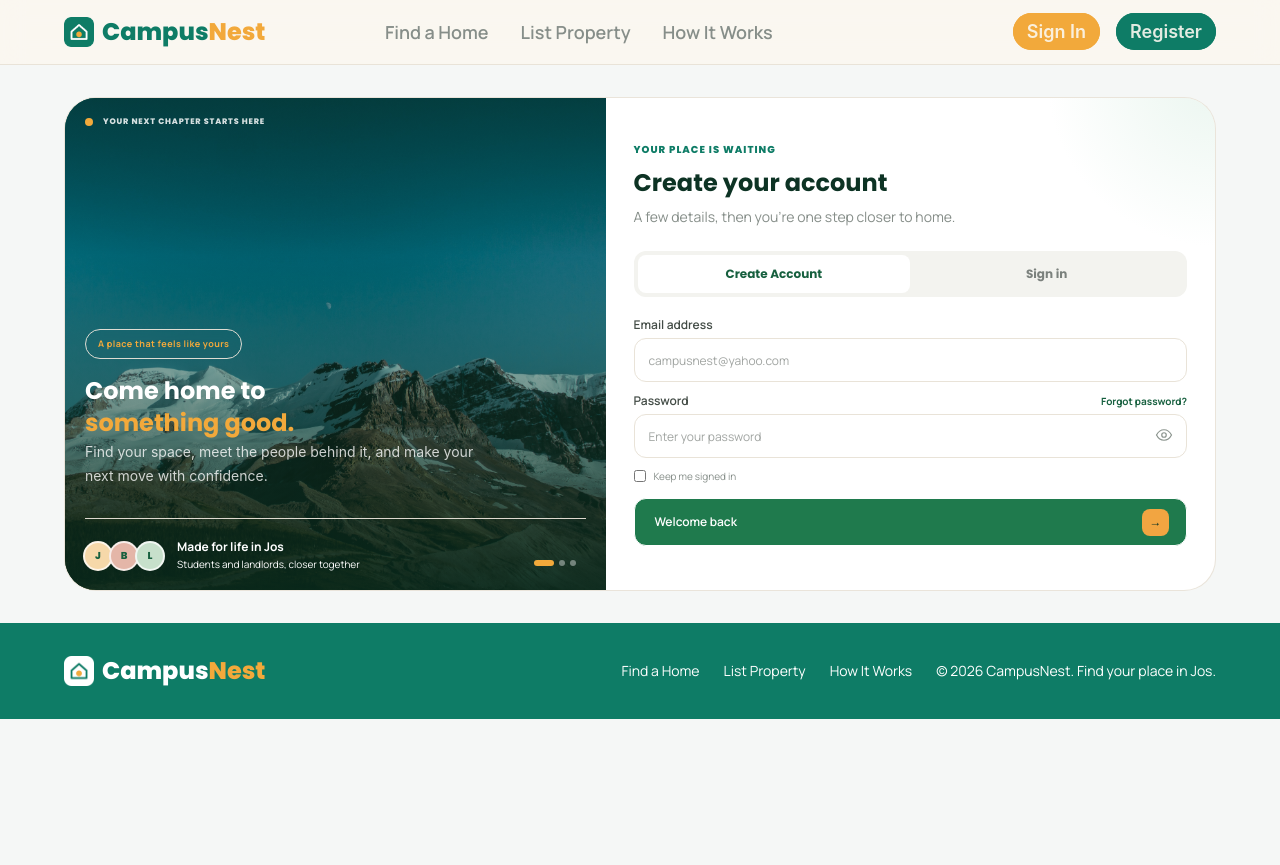
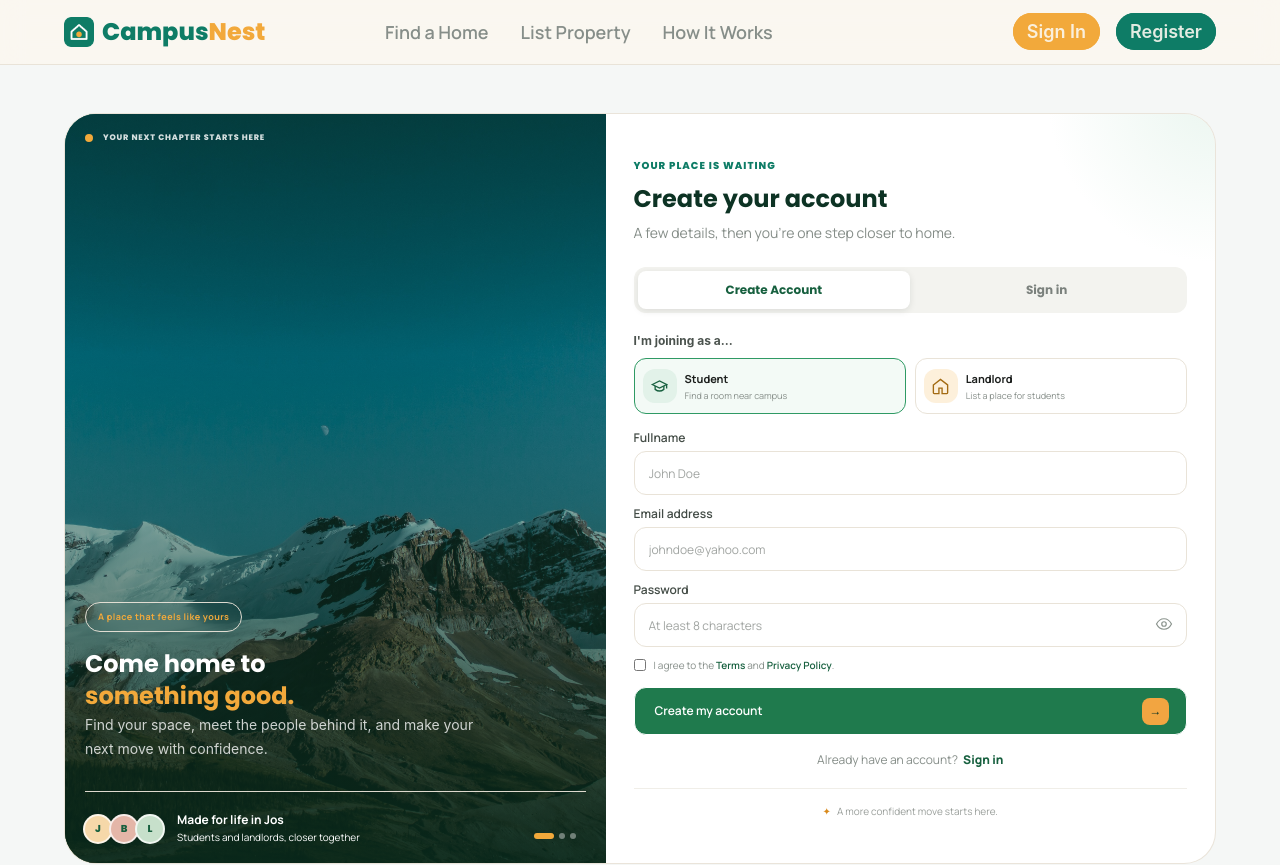
Before and after one commit to Tjay05/campus-nest, a React (Vite) app: page /auth in a window 1280 px wide. Shown: the top 865 px of the page. Before the commit the page ends 800 px from the top, so only its background shows below. Built offline with nearby package versions, Linux system fonts and the light colour scheme.

Commit message:
Add animations and transitions

```diff
--- a/src/pages/Auth.jsx
+++ b/src/pages/Auth.jsx
@@ -1,18 +1,60 @@
+import { useState } from "react";
 import MountImg from "../assets/images/mountain.jpg";
 
 const Auth = () => {
+  const [tab, setTab] = useState('signup');
+  const [role, setRole] = useState('student');
+  const [isPasswordVisible, setIsPasswordVisible] = useState(false);
+  const [isBtnToggled, setIsBtnToggled] = useState(false);
+  const [showLeaving, setShowLeaving] = useState(false);
+  const [isTraniting, setIsTraniting] = useState(false);
+  const [isFormChanging, setIsFormChanging] = useState(false);
+
+  const handleModeGlider = () => {
+    if (showLeaving) return;
+
+    setIsBtnToggled((prev) => !prev);
+    setShowLeaving(true);
+
+    setTimeout(() => {
+      setShowLeaving(false);
+    }, 170);
+  };
+
+  const handlePanelChange = () => {
+    if (isTraniting) return;
+
+    setIsBtnToggled((prev) => !prev);
+    setIsTraniting(true);
+
+    setTimeout(() => {
+      setIsTraniting(false);
+    }, 500);
+  }
+
+  const handleFormChange = () => {
+    if (isFormChanging) return;
+
+    setIsBtnToggled((prev) => !prev);
+    setIsFormChanging(true);
+
+    setTimeout(() => {
+      setIsFormChanging(false);
+    }, 170);
+  }
+
   return (
-    <section className="rule my-8 rounded-4xl relative border border-[#e9e3d8f2] bg-white grid grid-cols-1 md:grid-cols-[0.94fr_1.06fr] overflow-hidden isolate">
+    <section className="rule my-4 rounded-4xl relative border border-[#e9e3d8f2] bg-white grid grid-cols-1 md:my-8 lg:my-12 md:grid-cols-[0.94fr_1.06fr] overflow-hidden isolate">
       {/* Orbit One */}
       {/* Orbit Two */}
       <aside className="min-h-47.5 relative overflow-hidden text-white bg-[#17603f] flex flex-col justify-between py-4.5 px-5 w-full md:min-h-full">
-        <div className="absolute inset-0 scale-[1.04] transition-[scale,filter] duration-[1.25s] ease-[cubic-bezier(0.2,0.75,0.18,1)] bg-cover bg-center"  style={{ backgroundImage: `url(${MountImg})` }}></div>
+        <div className="absolute inset-0 scale-[1.04] transition-[scale,filter] duration-[1.25s] ease-[cubic-bezier(0.22,1,0.36,1)] bg-cover bg-center"  style={{ backgroundImage: `url(${MountImg})` }}></div>
         <div className="absolute inset-0 bg-[linear-gradient(180deg,#08281b78_0%,#08281b26_32%,#08281b6b_55%,#08281beb_100%)]"></div>
 
         <p className="flex items-center gap-2.5 text-[#ffffffd6] font-[poppins] uppercase text-[8px] font-extrabold relative z-1 tracking-widest"><span className="w-2 h-2 rounded-full bg-[#F2A93B]"></span> your next chapter starts here</p>
-        <div className="relative z-1 mt-6 max-w-100 transition-[transform,opacity] duration-[0.65s] ease-[cubic-bezier(0.2,0.75,0.18,1)] md:mt-auto md:mb-7.5">
-          <span className="inline-block py-1.25 px-2.25 border border-[#e9e3d8f2] rounded-full text-[#F2A93B] text-[9px] font-bold font-[manrope] tracking-wider backdrop-blur-sm md:py-1.75 md:px-3">A place that feels like yours</span>
-          <h1 className="mt-4 text-2xl font-[poppins] font-bold">Come home to<br /><span className="text-[#F2A93B]">something good.</span></h1>
+        <div className={`${showLeaving ? "leaving " : ""}relative z-1 mt-6 max-w-100 transition-[translate,opacity] duration-[0.65s,0.35s] ease-[cubic-bezier(0.22,1,0.36,1)] md:mt-auto md:mb-7.5`}>
+          <span className="inline-block py-1.25 px-2.25 border border-[#e9e3d8f2] rounded-full text-[#F2A93B] text-[9px] font-bold font-[manrope] tracking-wider backdrop-blur-sm md:py-1.75 md:px-3">{tab === 'signup' ? "A place that feels like yours" : "Your next chapter is right here"}</span>
+          <h1 className="mt-4 text-2xl font-[poppins] font-bold">{tab === 'signup' ? "Come home to" : "Welcome back"}<br /><span className="text-[#F2A93B]">{tab === 'signup' ? "something good" : "to your place"}.</span></h1>
           <p className="hidden mt-4 text-[#ffffffc9] leading-relaxed text-sm max-w-85 md:inline">Find your space, meet the people behind it, and make your next move with confidence.</p>
         </div>
         <div className="hidden items-center gap-3 border-t border-t-[#e9e3d8f2] pt-5 md:flex z-1">
@@ -34,20 +76,62 @@ const Auth = () => {
       </aside>
 
       <div className="p-5 relative flex flex-col justify-center overflow-hidden before:content-[''] before:absolute before:w-85 before:h-85 before:rounded-full before:bg-radial before:from-[#e2f2e9b3] before:to-[#e2f2e900] before:to-70% before:-top-47.5 before:-right-42.5 md:px-7 md:py-11">
-        <div className="relative">
+        <div className={`${isTraniting ? "is-transitioning " : ""}relative`}>
           <div className="hidden"><span className=""></span></div>
-          <p className="uppercase text-[10px] font-extrabold font-[poppins] tracking-widest text-[#0E7C66] mb-2.5">your place is waiting</p>
-          <h2 className="text-2xl font-bold font-[poppins] text-[#0d3324]">Create your account</h2>
-          <p className="text-[#868e89] font-[manrope] mt-2 text-sm">A few details, then you're one step closer to home.</p>
+          <p className="uppercase text-[10px] font-extrabold font-[poppins] tracking-widest text-[#0E7C66] mb-2.5">{tab ==='signup' ? "your place is waiting" : "good to have you back"}</p>
+          <h2 className="text-2xl font-bold font-[poppins] text-[#0d3324]">{tab === "signup" ? "Create your account" : "Welcome back"}</h2>
+          <p className="text-[#868e89] font-[manrope] mt-2 text-sm">{tab === "signup" ? "A few details, then you're one step closer to home." : "Sign in and pick up right where you left off."}</p>
         </div>
 
         <div className="relative grid grid-cols-2 isolate bg-[#f3f3ef] p-1 rounded-xl mx-0 mt-6 mb-5">
-          <span className="absolute -z-1 top-1 bottom-1 left-1 w-[calc(50%-4px)] rounded-lg bg-white  "></span>
-          <button className="border-0 h-9.5 bg-transparent text-xs font-bold font-[poppins] cursor-pointer  text-[#17603f]">Create Account</button>
-          <button className="border-0 h-9.5 bg-transparent text-[#7b817d] text-xs font-bold font-[poppins] cursor-pointer  ">Sign in</button>
+          <span className={`${tab === 'signup' ? '' : 'translate-x-full'} absolute -z-1 top-1 bottom-1 left-1 w-[calc(50%-4px)] rounded-lg bg-white shadow-[0_2px_7px_rgba(20,30,25,0.1)] transition-[translate,background] duration-[620ms,500ms] ease-[cubic-bezier(0.22,1,0.36,1),ease]`}></span>
+          <button onClick={() => {setTab('signup'); handleModeGlider(); handlePanelChange(); handleFormChange()}} className={`${tab === 'signup' ? 'active-tab' : ''} border-0 h-9.5 bg-transparent text-xs font-bold font-[poppins] cursor-pointer text-[#7b817d]`}>Create Account</button>
+          <button onClick={() => {setTab('signin'); handleModeGlider(); handlePanelChange(); handleFormChange()}} className={`${tab === 'signup' ? '' : 'active-tab'} border-0 h-9.5 bg-transparent text-xs font-bold font-[poppins] cursor-pointer text-[#7b817d]`}>Sign in</button>
         </div>
 
-        <form className="nne active:block">
+        {tab === 'signup' ? (
+          // Signup
+          <form className={`${isFormChanging ? "active-form " : ""}active:block`}>
+            <fieldset className="border-0 p-0 mx-0 mt-0 mb-4 min-w-0 fpnt-[manrope]">
+              <legend className="text-xs text-[#4a524d] font-bold mb-2.25">I'm joining as a...</legend>
+              <div className="grid grid-cols-2 gap-2.25">
+                <button onClick={() => setRole('student')} className="relative min-w-0 flex gap-2 items-center px-2 py-2.5 rounded-xl border border-[#2f9a64] text-left bg-[#f3faf6] cursor-pointer hover:border-[#a9d4bb] hover:-translate-y-0.5 transition-[border-color,background,-translate-y] duration-300">
+                  <span className="w-8.5 h-8.5 grid place-items-center rounded-xl flex-none bg-[#e2f2e9] text-[#17603f]"><svg className="w-4.75 h-4.75 fill-none stroke-current stroke-[1.7]" viewBox="0 0 24 24"><path d="M3 9.5 12 5l9 4.5-9 4.5-9-4.5Z"/><path d="M6.5 11.4v4.2c3.2 2.5 7.8 2.5 11 0v-4.2M21 9.5v5"/></svg></span>
+                  <span className="font-[manrope]"><strong className="block text-[11px] text-[#1c1f1d]">Student</strong><small className="block text-[9px] text-[#868e89] leading-tight mt-0.5">Find a room near campus</small><span className="grid place-items-center absolute top-1.5 right-1.5 w-3.5 rounded-full bg-[#1f7a4d] text-white text-[9px] opacity-0">✓</span></span>
+                </button>
+                <button onClick={() => setRole('landlord')} className="relative min-w-0 flex gap-2 items-center px-2 py-2.5 rounded-xl border border-[#e9e3d8] text-left bg-white cursor-pointer hover:border-[#a9d4bb] hover:-translate-y-0.5 transition-[border-color,background,-translate-y] duration-300">
+                  <span className="w-8.5 h-8.5 grid place-items-center rounded-xl flex-none bg-[#fdf0db] text-[#a26a12]"><svg className="w-4.75 h-4.75 fill-none stroke-current stroke-[1.7]" viewBox="0 0 24 24"><path d="m3 10 9-7 9 7v10a1 1 0 0 1-1 1h-6v-7h-4v7H4a1 1 0 0 1-1-1V10Z"/><path d="M8 10h.01M16 10h.01"/></svg></span>
+                  <span className="font-[manrope]"><strong className="block text-[11px] text-[#1c1f1d]">Landlord</strong><small className="block text-[9px] text-[#868e89] leading-tight mt-0.5">List a place for students</small><span className="grid place-items-center absolute top-1.5 right-1.5 w-3.5 rounded-full bg-[#1f7a4d] text-white text-[9px] opacity-0">✓</span></span>
+                </button>
+              </div>
+            </fieldset>
+
+            <div className="flex flex-col gap-1.25 mb-2.75 text-[11px] text-[#434c46] font-[manrope]">
+              <label htmlFor="signup-name" className="text-xs font-semibold">Fullname</label>
+              <input id="signup-name" type="text" placeholder="John Doe" required className="w-full h-11 rounded-xl text-xs py-0 px-3.5 border border-[#e9e3d8] bg-white outline-none " />
+            </div>
+            <div className="flex flex-col gap-1.25 mb-2.75 text-[11px] text-[#434c46] font-[manrope]">
+              <label htmlFor="signup-email" className="text-xs font-semibold">Email address</label>
+              <input id="signup-email" type="email" placeholder="johndoe@yahoo.com" required className="w-full h-11 rounded-xl text-xs py-0 px-3.5 border border-[#e9e3d8] bg-white outline-none " />
+            </div>
+            <div className="flex flex-col gap-1.25 mb-2.75 text-[11px] text-[#434c46] font-[manrope]">
+              <label htmlFor="signup-password" className="text-xs font-semibold">Password</label>
+              <div className="relative">
+                <input id="signup-password" type={isPasswordVisible ? "text" : "password"} placeholder="At least 8 characters" required className="w-full h-11 rounded-xl text-xs py-0 px-3.5 border border-[#e9e3d8] bg-white outline-none " />
+                <button onClick={() => setIsPasswordVisible(!isPasswordVisible)} className="absolute right-2.75 top-[20%] text-[#8b948e] p-0.75 bg-transparent grid place-items-center hover:cursor-pointer"><svg className="w-4.5 h-4.5 fill-none stroke-current stroke-[1.6]" viewBox="0 0 24 24"><path d="M2 12s3.6-7 10-7 10 7 10 7-3.6 7-10 7S2 12 2 12Z"/><circle cx="12" cy="12" r="3"/></svg></button>
+                </div>
+            </div>
+            <label className="flex gap-2 items-start text-[#868e89] text-[10px] mt-0.5 mx-0 mb-3.5 font-[manrope]"><input type="checkbox" name="" required className="mt-px mx-0 mb-0 w-3 h-3 accent-[#1f7a4d] flex-none"/><span className="">I agree to the <a href="#terms" className="font-semibold text-[#17603f] hover:underline">Terms</a> and <a href="#privacy" className="font-semibold text-[#17603f] hover:underline">Privacy Policy</a>.</span></label>
+            <button className="h-12 justify-between py-0 pl-5 pr-4.25 rounded-xl text-xs bg-[#1f7a4d] text-white w-full inline-flex items-center gap-2 border border-transparent; font-semibold whitespace-nowrap font-[manrope]">
+              <span className="">Create my account</span>
+              <span className="w-6.75 h-6.75 grid place-items-center rounded-lg text-[#0d3324] bg-[#f2a541]">→</span>
+            </button>
+
+            <p className=""></p>
+          </form>
+          ) : (
+          // Signin
+          <form className={`${isFormChanging ? "active-form " : ""}active:block`}>
             <div className="flex flex-col gap-1.25 mb-2.75 text-[11px] text-[#434c46] font-[manrope]">
               <label htmlFor="signin-email" className="text-xs font-semibold">Email address</label>
               <input id="signin-email" type="email" placeholder="campusnest@yahoo.com" required className="w-full h-11 rounded-xl text-xs py-0 px-3.5 border border-[#e9e3d8] bg-white outline-none " />
@@ -58,8 +142,8 @@ const Auth = () => {
                 <a className="text-[10px] font-bold text-[#17603f]">Forgot password?</a>
               </div>
               <div className="relative">
-              <input id="signin-password" type="password" placeholder="Enter your password" required className="w-full h-11 rounded-xl text-xs py-0 px-3.5 border border-[#e9e3d8] bg-white outline-none " />
-              <button className="absolute right-2.75 top-[20%] text-[#8b948e] p-0.75 bg-transparent grid place-items-center"><svg className="w-4.5 h-4.5 fill-none stroke-current stroke-[1.6]" viewBox="0 0 24 24"><path d="M2 12s3.6-7 10-7 10 7 10 7-3.6 7-10 7S2 12 2 12Z"/><circle cx="12" cy="12" r="3"/></svg></button>
+                <input id="signin-password" type={isPasswordVisible ? "text" : "password"} placeholder="Enter your password" required className="w-full h-11 rounded-xl text-xs py-0 px-3.5 border border-[#e9e3d8] bg-white outline-none " />
+                <button onClick={() =>setIsPasswordVisible(!isPasswordVisible)} className="absolute right-2.75 top-[20%] text-[#8b948e] p-0.75 bg-transparent grid place-items-center hover:cursor-pointer"><svg className="w-4.5 h-4.5 fill-none stroke-current stroke-[1.6]" viewBox="0 0 24 24"><path d="M2 12s3.6-7 10-7 10 7 10 7-3.6 7-10 7S2 12 2 12Z"/><circle cx="12" cy="12" r="3"/></svg></button>
                 </div>
             </div>
             <label className="flex gap-2 items-start text-[#868e89] text-[10px] mt-0.5 mx-0 mb-3.5 font-[manrope]"><input type="checkbox" name="" className="mt-px mx-0 mb-0 w-3 h-3 accent-[#1f7a4d] flex-none"/><span className="">Keep me signed in</span></label>
@@ -70,8 +154,10 @@ const Auth = () => {
 
             <p className=""></p>
           </form>
+        )}
 
-
+        <div className="font-[manrope] flex justify-center gap-1.25 mt-4.25 text-[#868e89] text-xs"><span>Already have an account?</span><button className="p-0 border-0 bg-none text-[#17603f] font-extrabold hover:underline">Sign in</button></div>
+        <div className="flex items-center justify-center gap-1.5 border-t border-t-[#f0eee8] font-[manrope] text-[#9a9f9b] text-[10px] mt-5 pt-3.75"><span className="text-[#d98a1c]">✦</span> A more confident move starts here.</div>
       </div>
     </section>
   );
```
Lines whose indentation alone changed are shown as unchanged.
